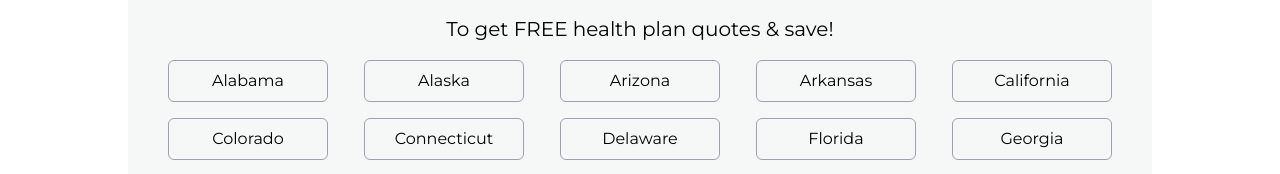
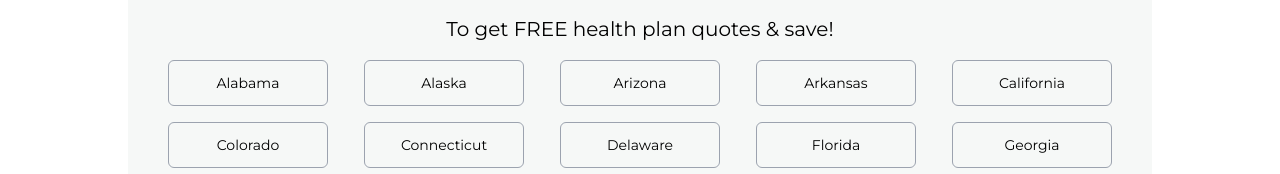
Before and after one commit to samiullah58/affordableHealthPlan, a React (Vite) app: page / in a window 1280 px wide. Shown: the part 757-931 px from the top of the page. Built offline with nearby package versions, Linux system fonts and the light colour scheme.

Commit message:
state set

```diff
--- a/src/components/PreferToSpeak.jsx
+++ b/src/components/PreferToSpeak.jsx
@@ -7,7 +7,7 @@ const PreferToSpeak = () => {
         <h2 className="  text-[35px] hidden md:block font-bold text-center">
           Prefer to speak with an expert?
         </h2>
-        <h2 className=" block md:hidden text-[20px] font-bold text-center">
+        <h2 className=" block md:hidden text-[20px] font-bold text-center whitespace-nowrap">
           To shop over the phone call
         </h2>
         <h6 className=" text-[22px] md:text-[20px] hidden md:block  mt-2 text-center ">
--- a/src/components/State.jsx
+++ b/src/components/State.jsx
@@ -21,7 +21,7 @@ const State = () => {
 
         <div className='grid grid-cols-2 py-4 lg:grid-cols-5 gap-x-9 gap-y-4 whitespace-nowrap text-center'>
           {statNames.map((state, index) => (
-            <div className=' p-2 border-[1px]  border-gray-400 hover:bg-pink-700 hover:text-white rounded-md px-4 text font-Montserrat font-sans-serif' key={index}>
+            <div className=' p-3 border-[1px]  border-gray-400 hover:bg-pink-700 hover:text-white rounded-md px-2 text-sm' key={index}>
               {state}
             </div>
           ))}
```
